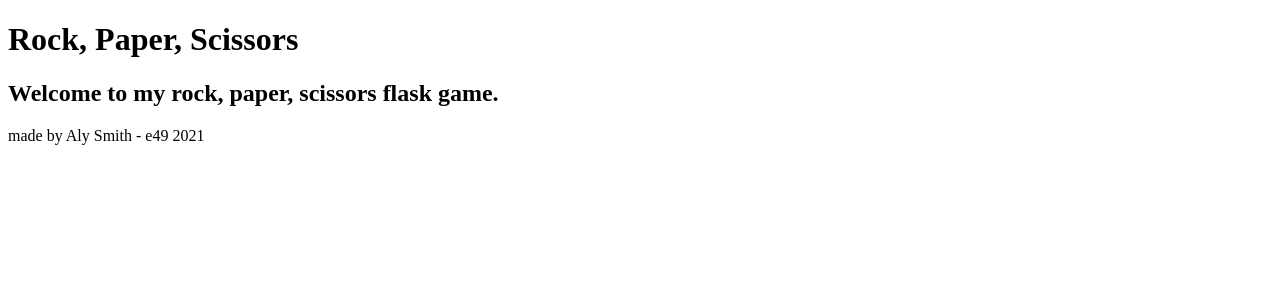
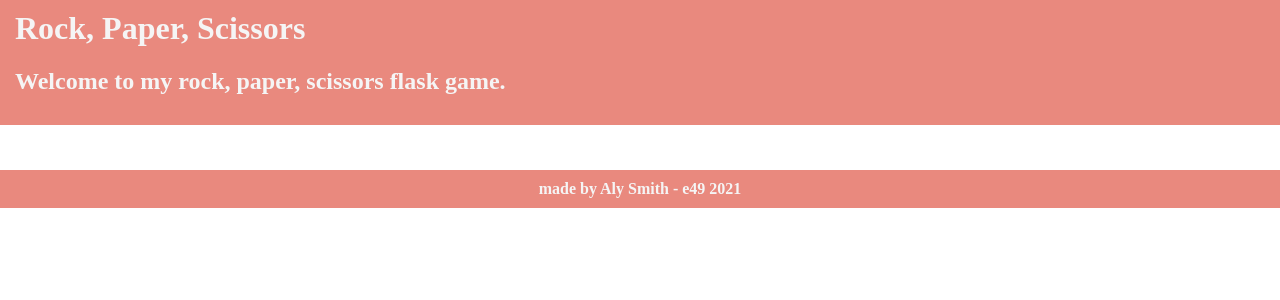
Before and after one commit to JaSmith13/week3_weekend_hw, a Python web app: template rock_paper_scissors/templates/base.html in a window 1280 px wide. Shown: the top 300 px of the page. Run offline with Jinja, Linux system fonts and the light colour scheme; the template is opened without the code that fills it, so the values that code supplies are empty.

Commit message:
adds basic css

```diff
--- a/rock_paper_scissors/controllers/controller.py
+++ b/rock_paper_scissors/controllers/controller.py
@@ -15,3 +15,5 @@ def display_winner(player1_choice, player2_choice):
     winner = Game.decide_result(Game, player1, player2)
     return render_template("results.html", winner = winner, player1_choice = player1.choice, player2_choice = player2.choice)
     #return winner
+
+@app.route('/play')
--- /dev/null
+++ b/rock_paper_scissors/static/style.css
@@ -0,0 +1,47 @@
+body{
+    margin: 0;
+}
+
+header{
+    background-color: #e9897e;
+    color:whitesmoke;
+    padding: 10px;
+    padding-left: 15px;
+}
+
+header > h1{
+    margin-top: 0;
+    /* padding: 10px ; */
+}
+
+main{
+    padding: 15px
+}
+
+a{
+    font-size: smaller;
+    padding:5px;
+    text-decoration: none;
+    color: black;
+    border: 3px solid rgb(66, 65, 65);
+    border-radius: 10px;
+}
+
+a:hover{
+    transition-duration: 0.3s;
+    background-color: dimgrey;
+}
+
+
+footer{
+    display: flex;
+    background-color: #e9897e;
+    color: whitesmoke;
+    justify-content: center;
+    margin-top: 15px;
+
+}
+
+h4{
+    margin: 10px;
+}
--- a/rock_paper_scissors/templates/base.html
+++ b/rock_paper_scissors/templates/base.html
@@ -4,6 +4,7 @@
     <meta charset="UTF-8">
     <meta http-equiv="X-UA-Compatible" content="IE=edge">
     <meta name="viewport" content="width=device-width, initial-scale=1.0">
+    <link rel="stylesheet" href="/static/style.css">
     <title> {{ title }} </title>
 </head>
 <body>
@@ -16,7 +17,7 @@
         {% endblock %}
     </main>
     <footer>
-        made by Aly Smith - e49 2021
+        <h4>made by Aly Smith - e49 2021</h4>
     </footer>
 </body>
 </html>
```
Also changed, not shown: rock_paper_scissors/templates/play.html (added).
